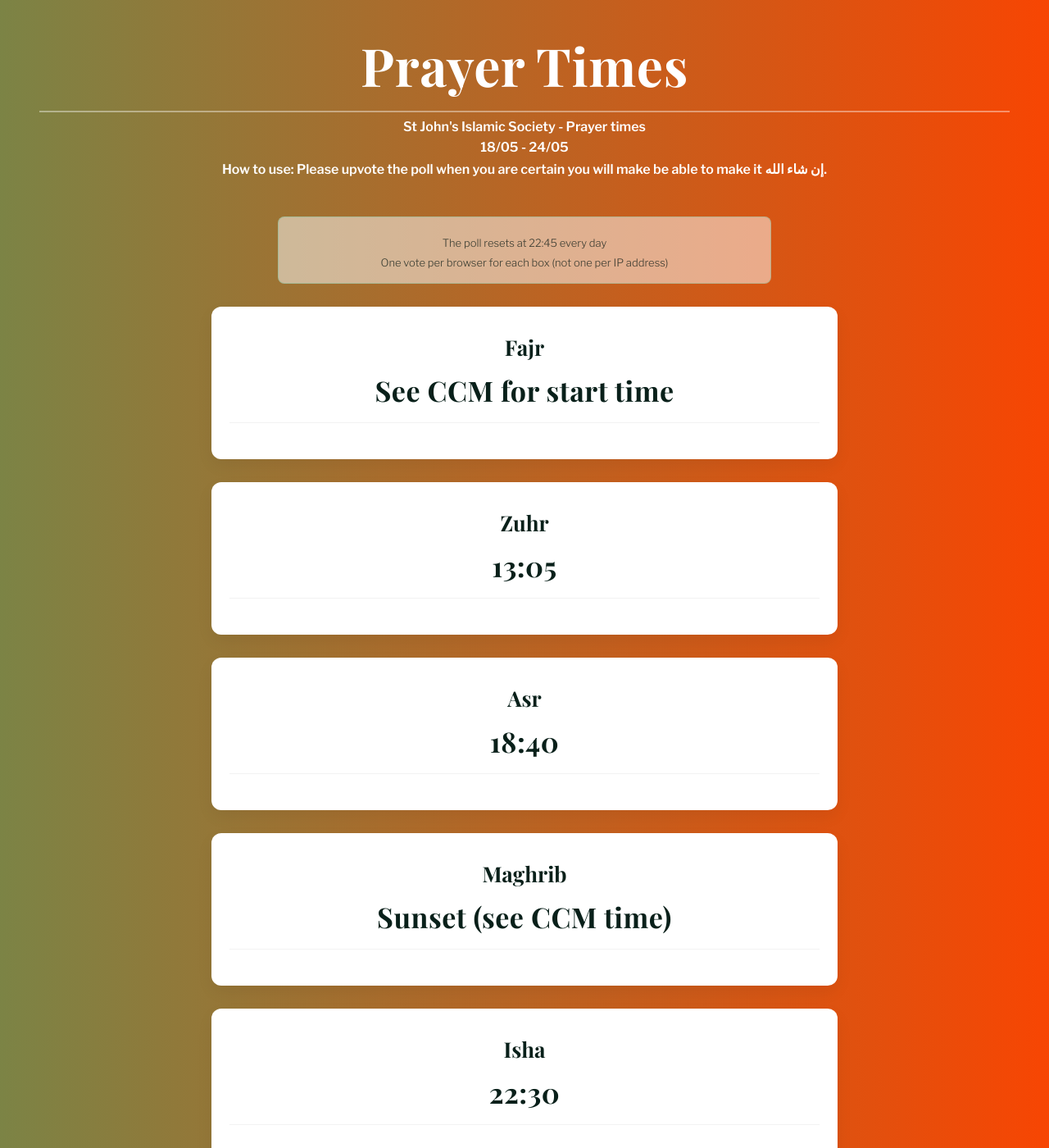
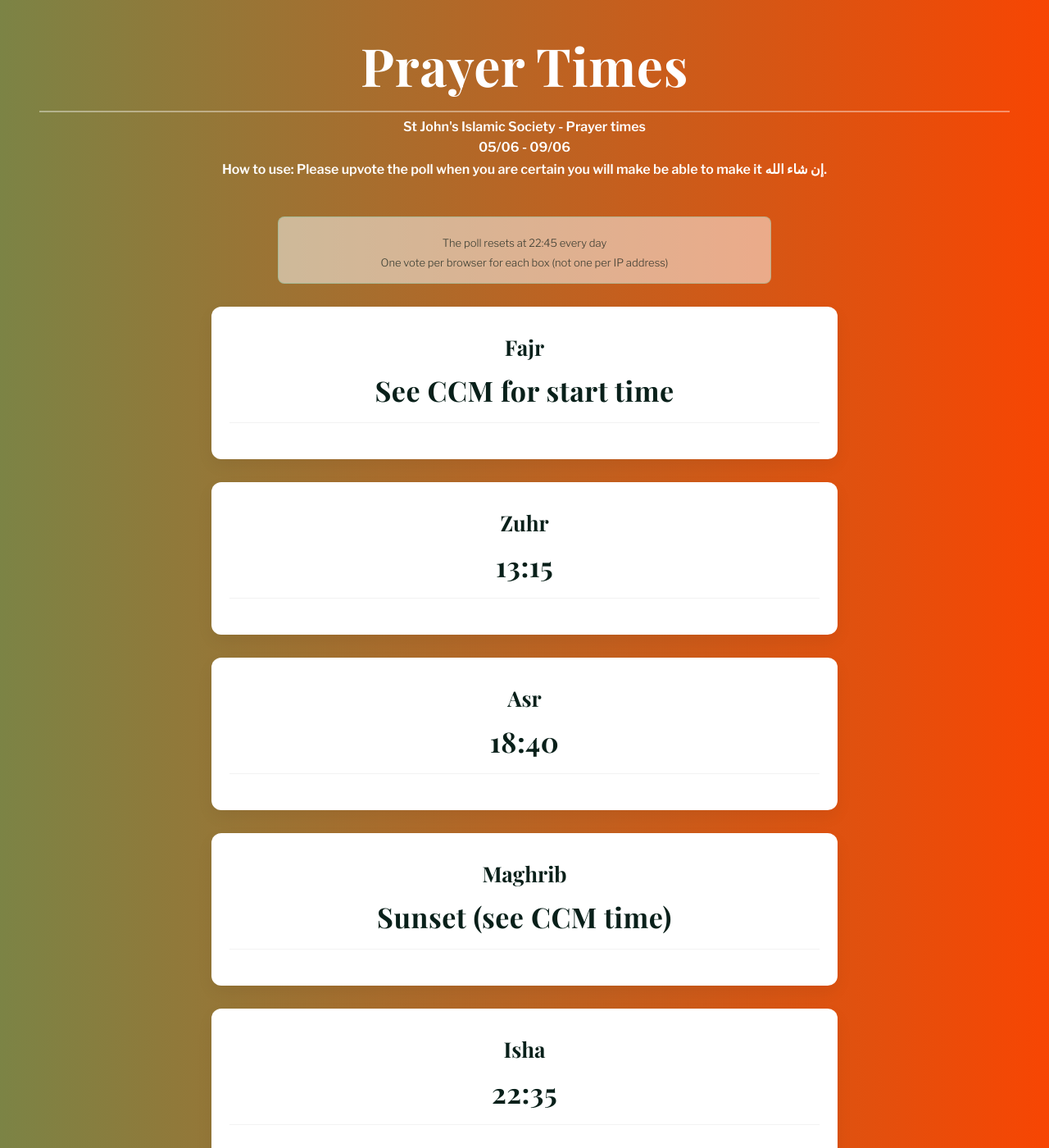
Before and after one commit to NotZakariya/NotZakariya.github.io, a Jekyll site: the page built from prayertimes.md, in a window 1280 px wide and 1400 px high. Shown: the whole window at 82% size. Built offline with Jekyll 4.4.1, drawn with Linux system fonts in a browser that asks for light colours; a script that is not in the unit is left out.

Commit message:
penultimate prayer time updates

```diff
--- a/prayertimes.md
+++ b/prayertimes.md
@@ -12,7 +12,7 @@ no_container: true
     <header class="prayer-hero">
       <h1>Prayer Times</h1>
       <p>St John's Islamic Society - Prayer times</p>
-      <p id="date-range">18/05 - 24/05</p>
+      <p id="date-range">05/06 - 09/06</p>
       <p> How to use: Please upvote the poll when you are certain you will make be able to make it إن شاء الله. </p>
     </header>
 
@@ -30,7 +30,7 @@ no_container: true
 
       <article class="prayer-card" data-prayer="Zuhr">
         <div class="prayer-name">Zuhr</div>
-        <div class="prayer-time">13:05</div>
+        <div class="prayer-time">13:15</div>
         <div class="prayer-poll"></div>
       </article>
 
@@ -48,7 +48,7 @@ no_container: true
 
       <article class="prayer-card" data-prayer="Isha">
         <div class="prayer-name">Isha</div>
-        <div class="prayer-time">22:30</div>
+        <div class="prayer-time">22:35</div>
         <div class="prayer-poll"></div>
       </article>
     </section>
```
